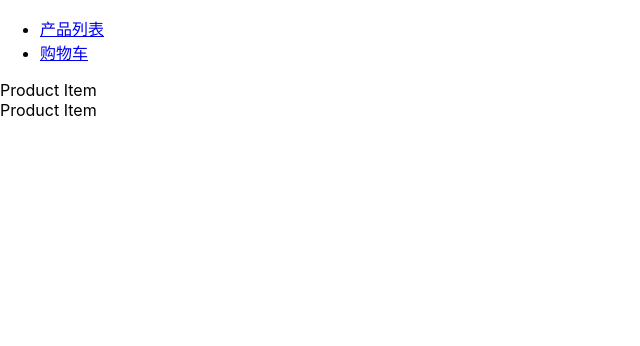
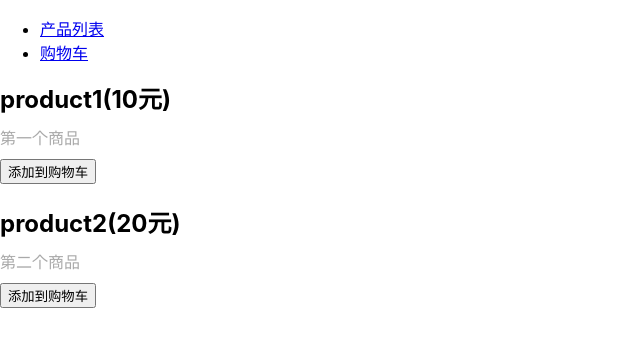
Before and after one commit to liuliangyun/shopping-cart, a React (Create React App) app: page /products in a window 1280 px wide. Shown: the top 346 px of the page, without its empty margins (0-640 px from the left). Built offline with nearby package versions, Linux system fonts and the light colour scheme.

Commit message:
should ProductItem render correct product data

```diff
--- a/src/pages/ProductList/components/ProductItem.js
+++ /dev/null
@@ -1,7 +0,0 @@
-function ProductItem() {
-  return (
-    <div className="product-item">Product Item</div>
-  )
-}
-
-export default ProductItem;
--- /dev/null
+++ b/src/pages/ProductList/components/ProductItem/index.css
@@ -0,0 +1,19 @@
+.product-item {
+    margin-bottom: 20px;
+}
+
+.product-name, .product-price {
+    font-size: 24px;
+    font-weight: bold;
+    color: black;
+}
+
+.product-description {
+    font-size: 16px;
+    color: darkgrey;
+    margin-top: 10px;
+}
+
+.add-to-shopping-cart {
+    margin-top: 10px;
+}
--- /dev/null
+++ b/src/pages/ProductList/components/ProductItem/index.js
@@ -0,0 +1,21 @@
+import './index.css'
+
+const ProductItem = (props) => {
+  const { data } = props
+  const addToShoppingCart = () => {
+    console.log('add to shopping cart')
+  }
+
+  return (
+    <div className="product-item">
+      <div>
+        <span className="product-name">{data.name}</span>
+        <span className="product-price">({data.price}元)</span>
+      </div>
+      <div className="product-description">{data.description}</div>
+      <button className="add-to-shopping-cart" onClick={addToShoppingCart}>添加到购物车</button>
+    </div>
+  )
+}
+
+export default ProductItem;
--- a/src/pages/ProductList/index.js
+++ b/src/pages/ProductList/index.js
@@ -10,9 +10,9 @@ const mockProductList = [
   },
   {
     id: 'id2',
-    name: 'product1',
-    price: 10,
-    description: '第一个商品',
+    name: 'product2',
+    price: 20,
+    description: '第二个商品',
   },
 ]
 
@@ -21,7 +21,7 @@ const ProductList = () => {
 
   return (
     <div>
-      {productList.map(product => <ProductItem key={product.id} />)}
+      {productList.map(product => <ProductItem key={product.id} data={product} />)}
     </div>
   )
 }
```
Also changed, not shown: .eslintrc.js, 1 other file (tests, documents, lock files or other folders).
